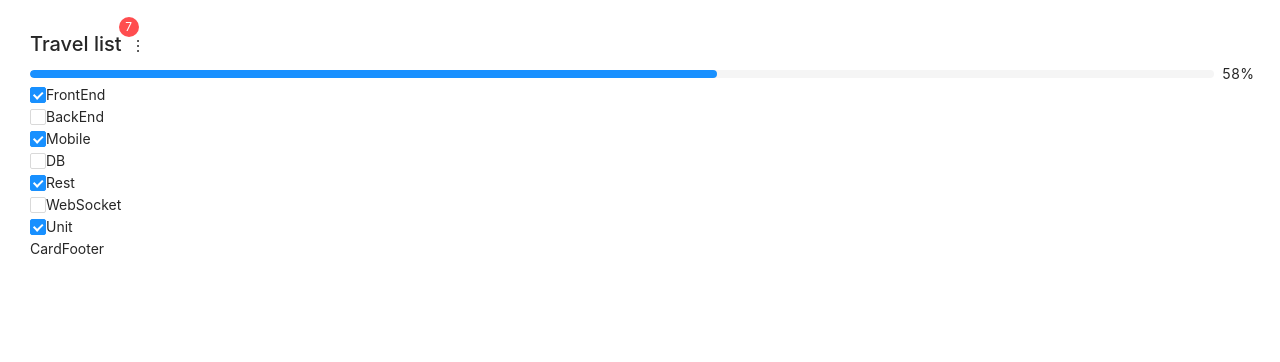
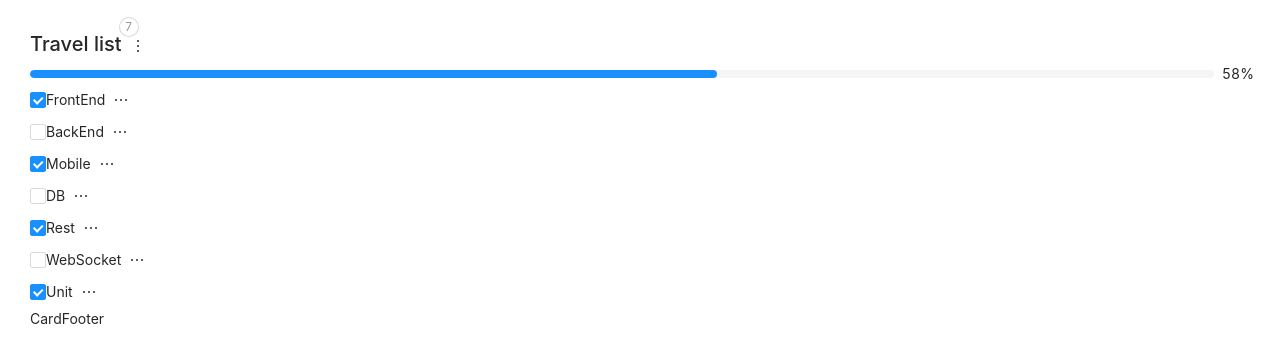
Before and after one commit to sshaporov/mytasks-frontend, a React (Create React App) app: page / in a window 1280 px wide. Shown: the top 362 px of the page. Built offline with nearby package versions, Linux system fonts and the light colour scheme.

Commit message:
refactoring Badge style

```diff
--- a/src/components/cardTasks/cardHeader/CardHeader.module.css
+++ b/src/components/cardTasks/cardHeader/CardHeader.module.css
@@ -6,3 +6,8 @@
     outline: none;
     border: black;
 }
+.badge {
+    background-color: #fff;
+    color: #999;
+    box-shadow: 0 0 0 1px #d9d9d9 inset;
+}
--- a/src/components/cardTasks/cardHeader/CardHeader.tsx
+++ b/src/components/cardTasks/cardHeader/CardHeader.tsx
@@ -3,6 +3,8 @@ import React from 'react'
 import { Badge, Button, Dropdown, Menu } from 'antd'
 import s from './CardHeader.module.css'
 import { PlusOutlined, EditOutlined, InboxOutlined, DeleteOutlined, EllipsisOutlined } from '@ant-design/icons'
+
+import './index.css'
 
 export type CardHeaderPropsType = {
   cardName: string
@@ -27,23 +29,21 @@ export const CardHeader: React.FC<CardHeaderPropsType> = React.memo((
       <Menu.Item key="3" icon={<InboxOutlined />}>
         Archive
       </Menu.Item>
-
       <Menu.Divider/>
-
       <Menu.Item key="4" danger icon={<DeleteOutlined />}>
         Remove
       </Menu.Item>
     </Menu>
-  );
+  )
 
   return (
    <div>
 
-     <Badge count={taskCount} offset={[7, -7]}>
+     <Badge count={taskCount} offset={[7, -7]} className="site-badge-count-4">
        <div className={s.cardText}>{cardName}</div>
      </Badge>
 
-     <Dropdown overlay={menu} >
+     <Dropdown overlay={menu} trigger={['click']}>
        <Button icon={<EllipsisOutlined rotate={90}/>} type={'text'} shape={'circle'}/>
      </Dropdown>
 
--- /dev/null
+++ b/src/components/cardTasks/cardHeader/index.css
@@ -0,0 +1,5 @@
+.site-badge-count-4 .ant-badge-count {
+    background-color: #fff;
+    color: #999;
+    box-shadow: 0 0 0 1px #d9d9d9 inset;
+}
--- a/src/components/cardTasks/task/Task.tsx
+++ b/src/components/cardTasks/task/Task.tsx
@@ -1,8 +1,9 @@
-import { Checkbox } from 'antd'
+import {Button, Checkbox, Dropdown, Menu} from 'antd'
 import React from 'react'
 import {TaskType} from '../../../App'
 import {DEV_VERSION} from '../../../config'
 import {EditableSpan} from '../../editableSpan/EditableSpan'
+import {DeleteOutlined, EditOutlined, EllipsisOutlined, InboxOutlined, CheckOutlined} from '@ant-design/icons';
 
 export type TaskPropsType = {
   task: TaskType
@@ -24,12 +25,33 @@ export const Task: React.FC<TaskPropsType> = React.memo((
   const onMarkTask = () => {
     markTask(task.id)
   }
+  const menu = (
+    <Menu onClick={() => {}}>
+      <Menu.Item key="1" icon={<CheckOutlined />}>
+        Marked
+      </Menu.Item>
+      <Menu.Item key="2" icon={<EditOutlined />}>
+        Edit
+      </Menu.Item>
+      <Menu.Item key="3" icon={<InboxOutlined />}>
+        Archive
+      </Menu.Item>
+      <Menu.Divider/>
+      <Menu.Item key="4" danger icon={<DeleteOutlined />}>
+        Remove
+      </Menu.Item>
+    </Menu>
+  )
 
   return (
     <div>
       <Checkbox checked={task.isDone} onClick={onMarkTask}/>
       <EditableSpan value={task.title} changeValue={onChangeTaskTitle}/>
 
+      <Dropdown overlay={menu} trigger={['click']}>
+        <Button icon={<EllipsisOutlined />} type={'text'} shape={'circle'}/>
+      </Dropdown>
+
     </div>
   )
 })
--- a/src/components/editableSpan/EditableSpan.tsx
+++ b/src/components/editableSpan/EditableSpan.tsx
@@ -1,4 +1,3 @@
-import { Input } from 'antd'
 import React, {ChangeEvent, useState} from 'react'
 
 type EditableSpanPropsType = {
```
